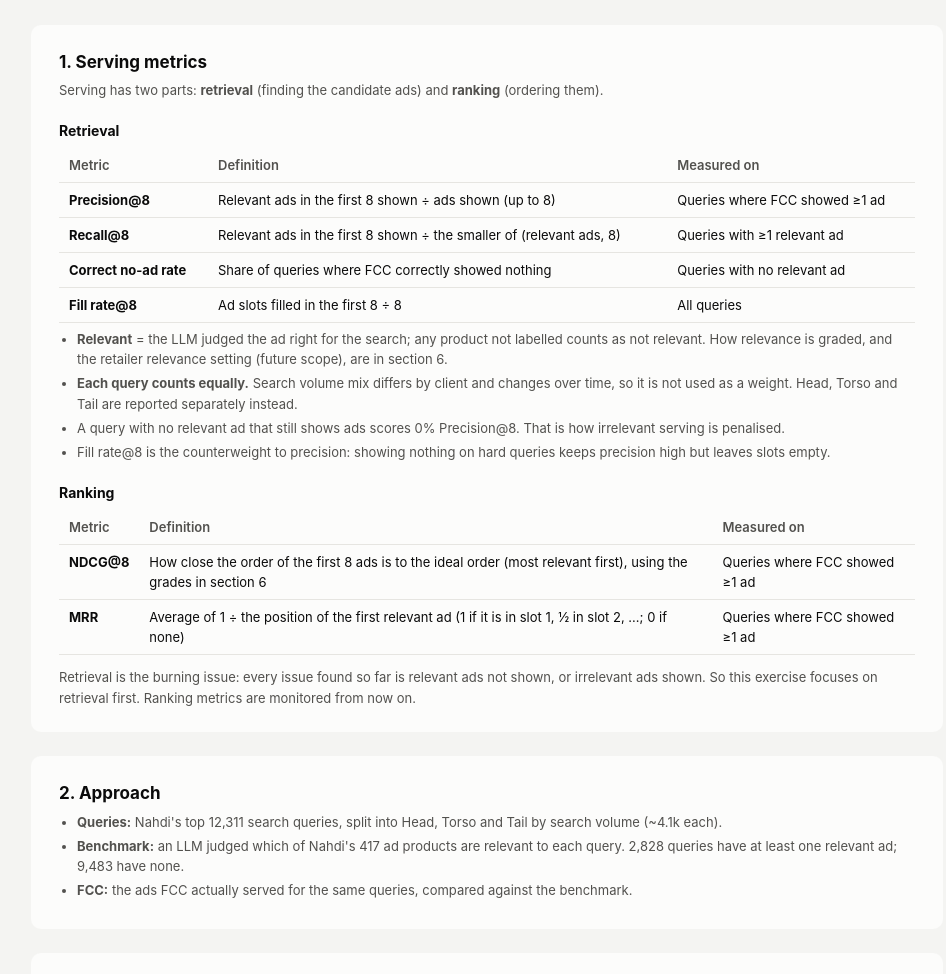
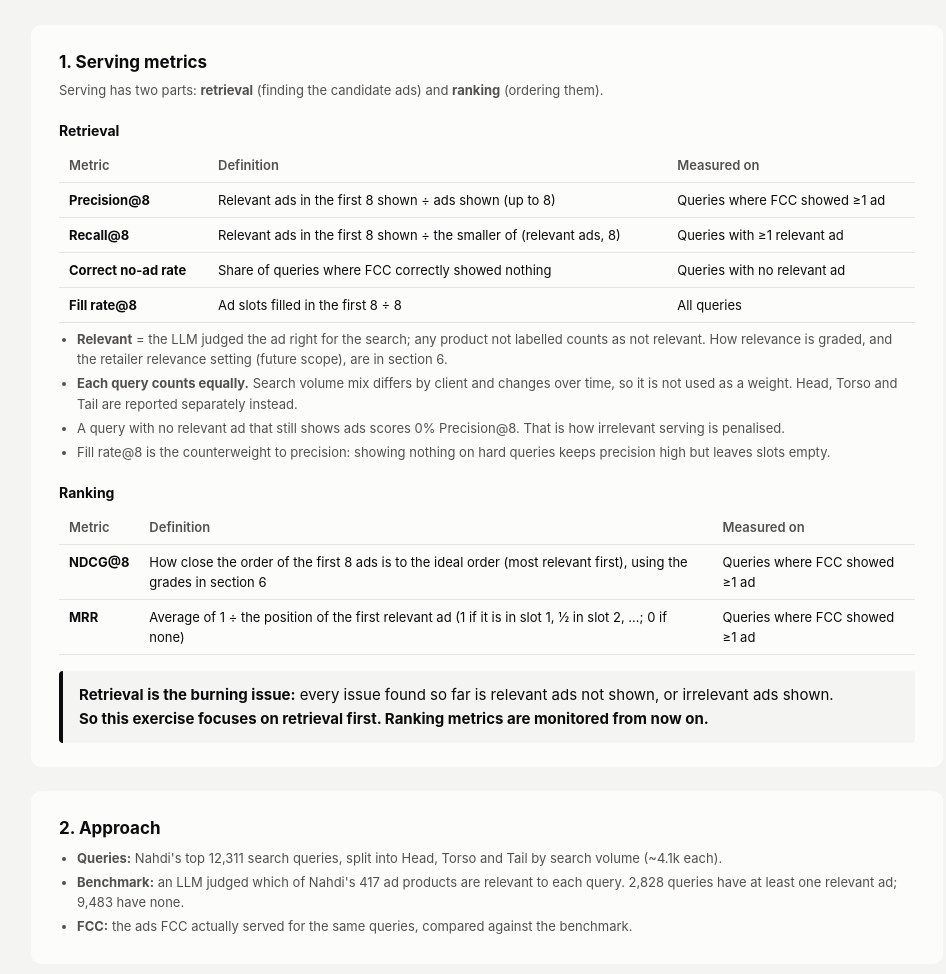
Before and after one commit to jaivinprajapati-fk/Test, a plain HTML site: page fcc-ads-category-classifier-rca.html in a window 1280 px wide. Shown: the part 104-1078 px from the top of the page, without its empty margins (153-1099 px from the left). Drawn offline with Linux system fonts and the light colour scheme.

Commit message:
Make retrieval-first note a bold callout
Co-Authored-By: Claude Opus 5.5 <noreply@anthropic.com>

```diff
--- a/fcc-ads-category-classifier-rca.html
+++ b/fcc-ads-category-classifier-rca.html
@@ -72,6 +72,7 @@
   .hit { fill: transparent; }
   .tip { position: absolute; pointer-events: none; background: var(--surface-1); color: var(--text-primary); border: 1px solid var(--axis);
     border-radius: 6px; padding: 8px 10px; font-size: 12px; white-space: nowrap; box-shadow: 0 2px 8px rgba(0,0,0,.12); opacity: 0; }
+  .callout { margin-top: 16px; padding: 12px 16px; border-left: 4px solid var(--text-primary); background: var(--surface-0); color: var(--text-primary); font-size: 15px; line-height: 1.6; border-radius: 4px; }
   details { margin-top: 12px; } summary { cursor: pointer; color: var(--text-secondary); font-size: 13px; }
 </style>
 </head>
@@ -108,7 +109,7 @@
         <tr><td><b>MRR</b></td><td class="l">Average of 1 ÷ the position of the first relevant ad (1 if it is in slot 1, ½ in slot 2, …; 0 if none)</td><td class="l">Queries where FCC showed ≥1 ad</td></tr>
       </tbody>
     </table>
-    <div class="note">Retrieval is the burning issue: every issue found so far is relevant ads not shown, or irrelevant ads shown. So this exercise focuses on retrieval first. Ranking metrics are monitored from now on.</div>
+    <div class="callout"><b>Retrieval is the burning issue:</b> every issue found so far is relevant ads not shown, or irrelevant ads shown.<br><b>So this exercise focuses on retrieval first. Ranking metrics are monitored from now on.</b></div>
   </div>
 
   <!-- 2 -->
```
